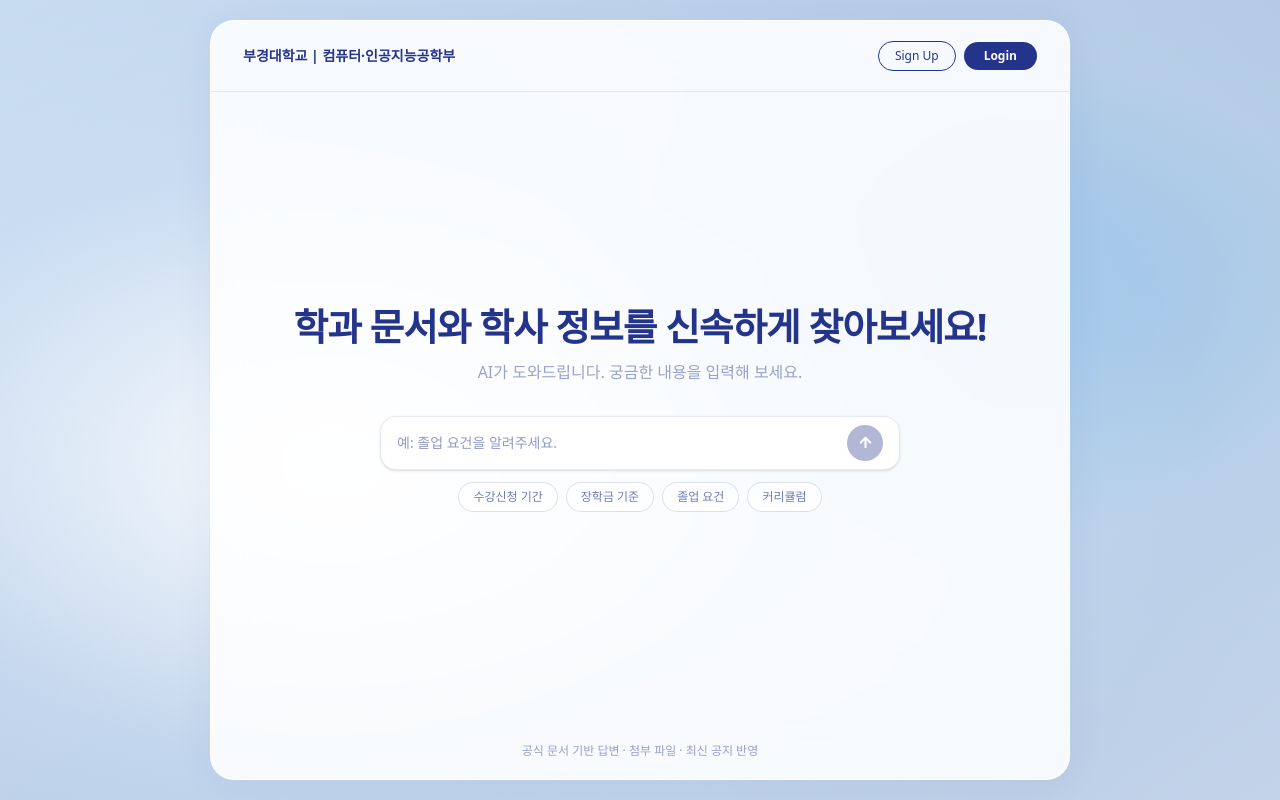
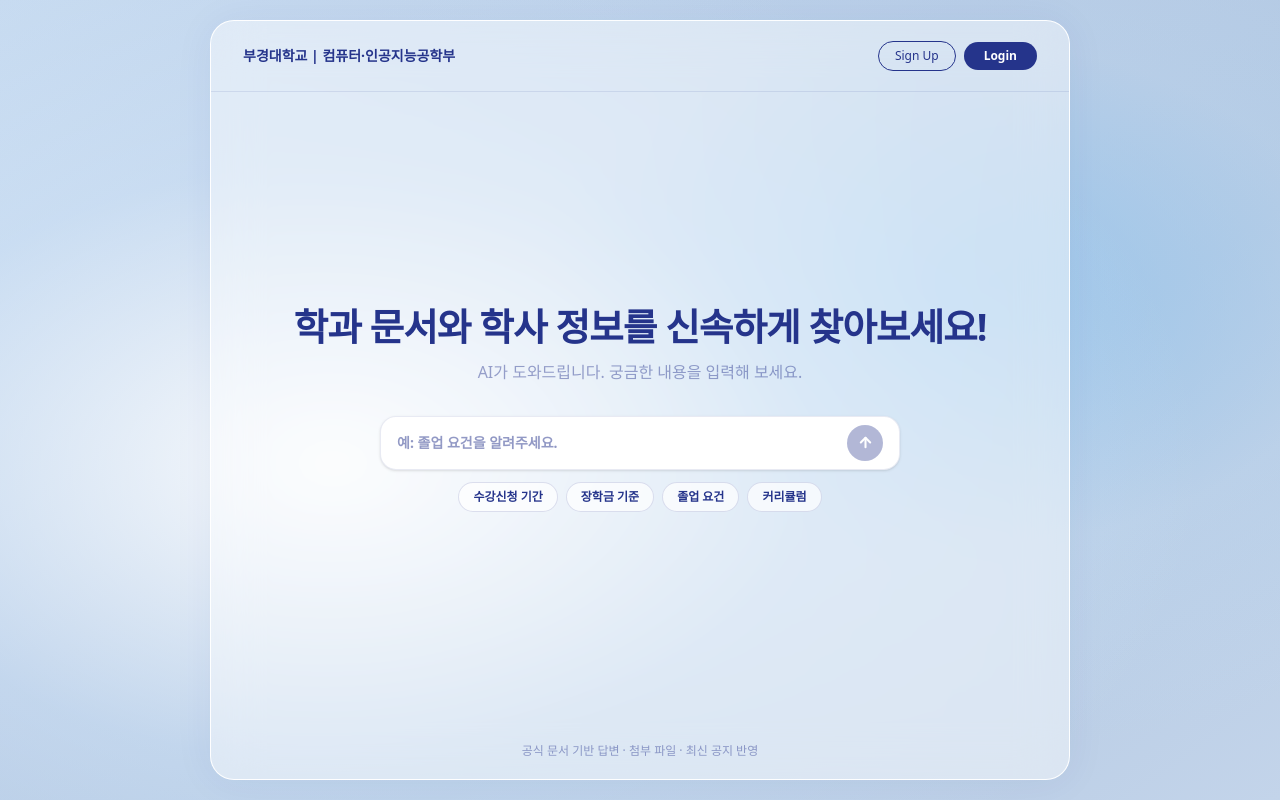
Before and after one commit to Gyuri0315/campus-rag, a Next.js app in the folder frontend/: page / in a window 1280 px wide. Built offline with nearby package versions, Linux system fonts and the light colour scheme.

Commit message:
style: 텍스트 가시성 개선
- 홈 검색창 입력 텍스트 색상 진하게 수정
- 채팅 입력창 입력 텍스트 색상 진하게 수정
- 홈 예시 태그 버튼 텍스트 색상 진하게 수정
- home-card 투명도 조절

```diff
--- a/frontend/app/chat/ChatContent.tsx
+++ b/frontend/app/chat/ChatContent.tsx
@@ -556,7 +556,7 @@ export default function ChatContent() {
               onKeyDown={(e) => e.key === "Enter" && !e.shiftKey && handleSend()}
               placeholder=""
               disabled={chatState === "loading"}
-              className="flex-1 min-w-0 bg-transparent outline-none text-xs sm:text-sm py-1.5 sm:py-2 placeholder:text-gray-400 disabled:opacity-60"
+              className="flex-1 min-w-0 bg-transparent outline-none text-xs sm:text-sm py-1.5 sm:py-2 font-semibold placeholder:text-gray-400 disabled:opacity-60"
               style={{ color: "var(--clr-text)" }}
             />
 
--- a/frontend/app/globals.css
+++ b/frontend/app/globals.css
@@ -20,7 +20,7 @@
 
 /* ── 홈 카드 ─────────────────────────────────────── */
 .home-card {
-  background: rgba(255, 255, 255, 0.88);
+  background: rgba(255, 255, 255, 0.45);
   backdrop-filter: blur(24px);
   -webkit-backdrop-filter: blur(24px);
   border: 1px solid rgba(255, 255, 255, 0.95);
--- a/frontend/app/page.tsx
+++ b/frontend/app/page.tsx
@@ -119,7 +119,7 @@ export default function HomePage() {
                 onChange={(e) => setQuery(e.target.value)}
                 onKeyDown={(e) => e.key === "Enter" && handleSearch()}
                 placeholder={search.placeholder}
-                className="flex-1 min-w-0 bg-transparent outline-none text-xs sm:text-sm py-2 sm:py-2.5"
+                className="flex-1 min-w-0 bg-transparent outline-none text-xs sm:text-sm py-2 sm:py-2.5 font-semibold"
                 style={{ color: NAVY, caretColor: NAVY }}
               />
               <button
@@ -143,11 +143,11 @@ export default function HomePage() {
                 <button
                   key={tag}
                   onClick={() => handleTag(tag)}
-                  className="px-3 py-1 sm:px-3.5 sm:py-1.5 rounded-full text-[11px] sm:text-xs font-medium transition-all hover:opacity-80"
+                  className="px-3 py-1 sm:px-3.5 sm:py-1.5 rounded-full text-[11px] sm:text-xs font-semibold transition-all hover:opacity-80"
                   style={{
                     background: "rgba(255,255,255,0.7)",
                     border: "1px solid rgba(37,52,139,0.15)",
-                    color: "rgba(37,52,139,0.65)",
+                    color: NAVY,
                   }}
                 >
                   {tag}
```
